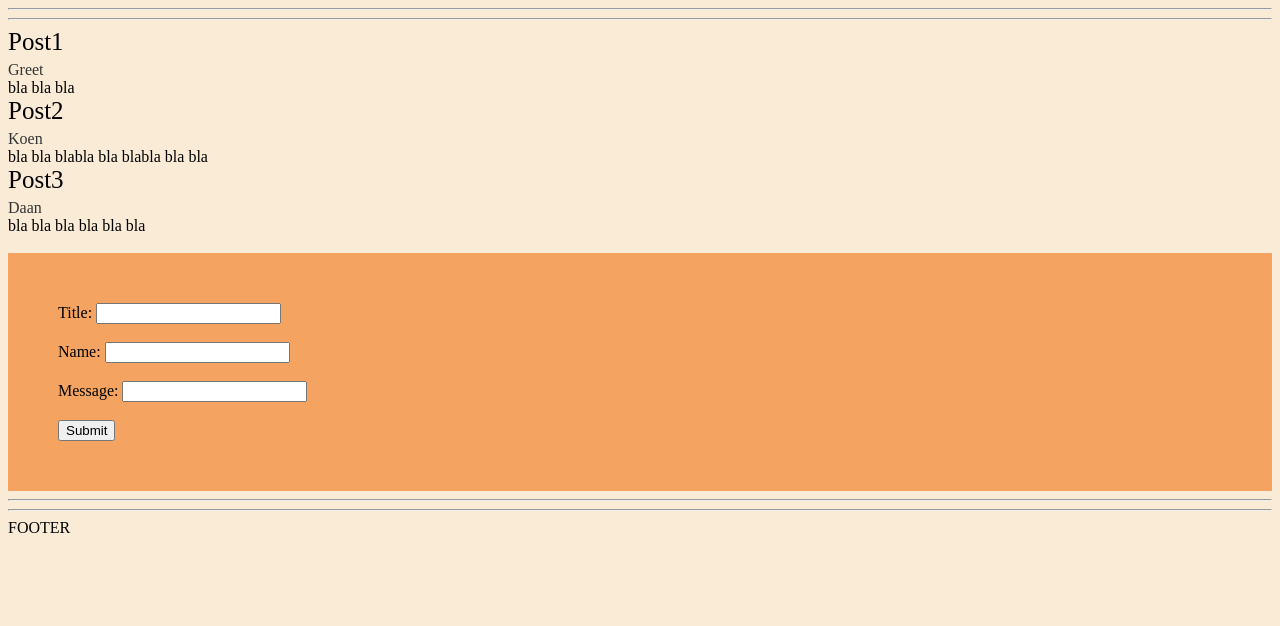
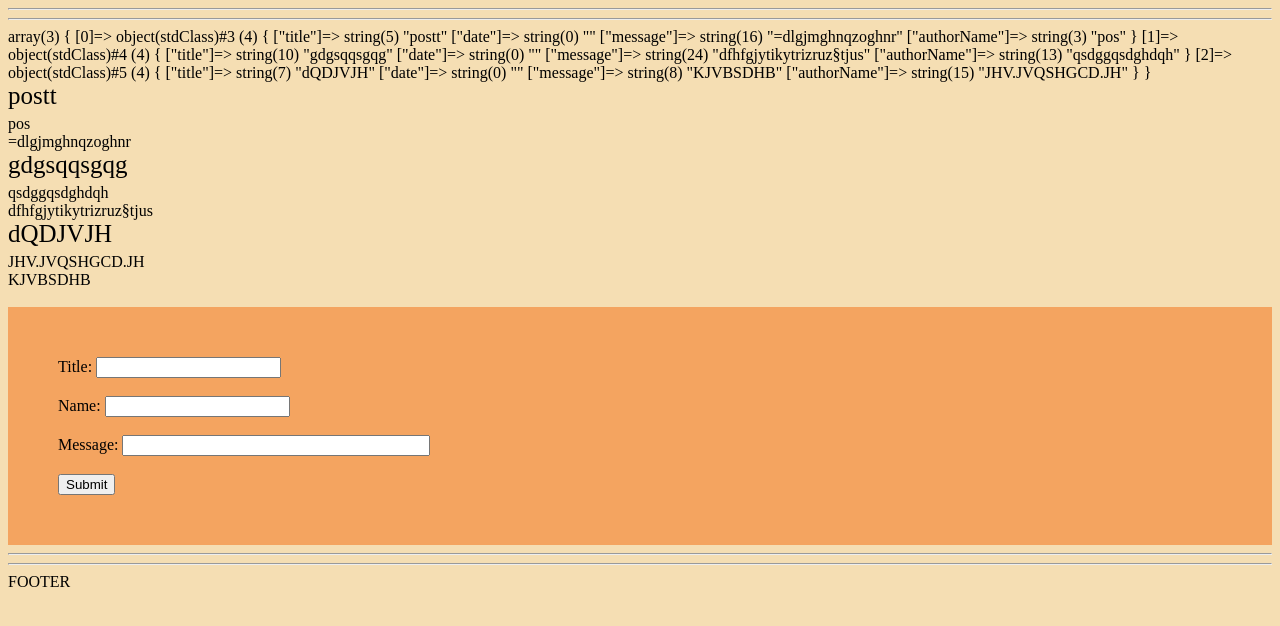
Before and after one commit to GreetVerduyn/2022_07_01_PHP-Guestbook, a PHP site: page / in a window 1280 px wide. Shown: the top 626 px of the page. Run offline with PHP 8.4, Linux system fonts and the light colour scheme.

Commit message:
info saved in post.json

```diff
--- a/Models/Post.php
+++ b/Models/Post.php
@@ -7,11 +7,13 @@ Post
 {
     private string $title;
     private string $date;
-    private string $content;
+    private string $message;
     private string $authorName;
 
-    public function __construct(string $date, string $authorName ) {
+    public function __construct(string $title, string $date, string $message, string $authorName ) {
         $this->date = $date;
+        $this->title = $title;
+        $this->message=$message;
         $this->authorName= $authorName;
     }
 
@@ -33,13 +35,13 @@ Post
     }
 
 
-    public function getContent(): string
+    public function getMessage(): string
     {
-        return $this->content;
+        return $this->message;
     }
-    public function setContent(string $content)
+    public function setMessge(string $message)
     {
-        $this->content = $content;
+        $this->content = $message;
     }
 
 
--- a/Models/PostLoader.php
+++ b/Models/PostLoader.php
@@ -5,29 +5,26 @@ declare(strict_types=1);
 class PostLoader
 {
 
-   /* public function (savePost){Post $post){
-
-      }*/
+    public function savePost (Post $post){
+        $data=$this->getPosts();
+        $opTeSlagen=[];
+        $opTeSlagen['title']= $post->getTitle();
+        $opTeSlagen['date']= $post->getDate();
+        $opTeSlagen['message']= $post->getMessage();
+        $opTeSlagen['authorName']= $post->getAuthorName();
+        $data[]=$opTeSlagen;
+        var_dump($data);
+        $dataJSON = json_encode($data);
+        file_put_contents(".\posts.json", $dataJSON);
+      }
 
 
     public function getPosts(){
-        return json_decode(file_get_contents());
+       $path= "./posts.json";
+
+        $file = file_get_contents($path); // = string
+        $jsonContent= json_decode($file);
+        $jsonArray = $jsonContent;
+        return $jsonArray;
     }
 }
-
-
-//Functie van BRIAN
-//
-//public function savePost(POST $post){
-//        $data=[];
-//        $data['title']=$post->getTitle();
-//        $data['date']=$post->getDate();
-//        $data['message']=$post->getMessage();
-//        $data['author']=$post->getAuthor();;
-//        var_dump($data);
-//        $dataJSON = json_encode($data);
-//        file_put_contents('D:\WebPages\www\challenge-php-guestbook\db\db.txt',$dataJSON,FILE_APPEND);
-//    }
-//
-//2
-//[14:32]
--- a/index.php
+++ b/index.php
@@ -4,14 +4,17 @@ declare(strict_types=1);
 require_once ('./Models/Post.php');
 require_once ('./Models/PostLoader.php');
 
+$postLoader=new PostLoader();
+$jsonArray=$postLoader->getPosts();
+
+if(isset($_POST['message'])){
+    $post=new Post($_POST['title'],'', $_POST['message'], $_POST['authorName']);
+    $postLoader->savePost($post);
+    //var_dump($_POST['title']);
+}
 
 
-$path= "./posts.json";
-
-$file = file_get_contents($path); // = string
-$jsonContent= json_decode($file);
-$jsonArray = $jsonContent->posts;
-//var_dump('jsonArray',$jsonArray);
+//var_dump($_POST)
 
 
 
@@ -36,11 +39,11 @@ $jsonArray = $jsonContent->posts;
 
 
       <?php
-
+var_dump($jsonArray);
       foreach($jsonArray as $key=>$value){
           echo "<div class='title'>".$value->title."</div>";
-          echo "<div class='author'>".$value->author_name."</div>";
-          echo "<div class='content'>".$value->content."</div>";
+          echo "<div class='authorName'>".$value->authorName."</div>";
+          echo "<div class='message'>".$value->message."</div>";
       }
       echo "<br>";
 
@@ -52,15 +55,15 @@ $jsonArray = $jsonContent->posts;
       */?>
 
 
-      <form class= "form" action="">
+      <form class= "form" method="post" action="">
           <label for="title">Title:</label>
           <input type="text" id="title" name="title"><br><br>
 
-          <label for="name">Name:</label>
-          <input type="text" id="name" name="name"><br><br>
+          <label for="authorName">Name:</label>
+          <input type="text" id="authorName" name="authorName"><br><br>
 
           <label for="message">Message:</label>
-          <input type="text" id="message" name="message"><br><br>
+          <input type="text" id="message" name="message" class="message"><br><br>
 
           <input type="submit" value="Submit">
       </form>
--- a/posts.json
+++ b/posts.json
@@ -1,22 +1 @@
-{
-  "posts": [
-    {
-      "title": "Post1",
-      "date": "",
-      "author_name": "Greet",
-      "content": "bla bla bla"
-    },
-    {
-      "title": "Post2",
-      "date": "",
-      "author_name": "Koen",
-      "content": "bla bla blabla bla blabla bla bla"
-    },
-    {
-      "title": "Post3",
-      "date": "",
-      "author_name": "Daan",
-      "content": "bla bla bla bla bla bla"
-    }
-  ]
-}
+[{"title":"postt","date":"","message":"=dlgjmghnqzoghnr","authorName":"pos"},{"title":"gdgsqqsgqg","date":"","message":"dfhfgjytikytrizruz\u00a7tjus","authorName":"qsdggqsdghdqh"},{"title":"dQDJVJH","date":"","message":"KJVBSDHB","authorName":"JHV.JVQSHGCD.JH"}]
--- a/styles.css
+++ b/styles.css
@@ -1,5 +1,5 @@
 body {
-  background-color: antiquewhite;
+  background-color: wheat;
 }
 
 .title {
@@ -16,7 +16,7 @@ body {
   padding: 50px;
 }
 .form #message {
-  height: 150 px;
+  width: 300px;
 }
 
 /*# sourceMappingURL=styles.css.map */
--- a/styles.scss
+++ b/styles.scss
@@ -1,5 +1,5 @@
 body{
-  background-color: antiquewhite;
+  background-color: wheat;
 }
 
 .title {
@@ -14,5 +14,7 @@ body{
   background-color: sandybrown;
   padding : 50px;
 
+  #message{
+    width: 300px;
+  };
 }
-}
```
Also changed, not shown: 2 other files.
